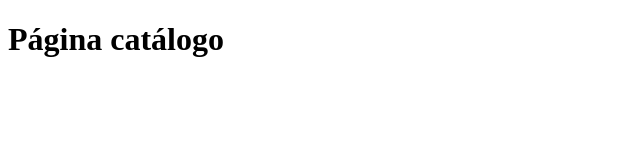
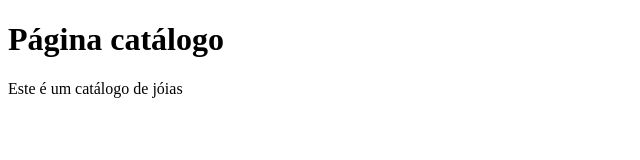
Before and after one commit to maririb749/Desafio-merge-com-conflito, a plain HTML site: page catalogo.html in a window 1280 px wide. Shown: the whole page, without its empty margins (0-640 px from the left). Drawn offline with Linux system fonts and the light colour scheme.

Commit message:
Catálogo Update

```diff
--- a/catalogo.html
+++ b/catalogo.html
@@ -8,5 +8,6 @@
 </head>
 <body>
     <h1>Página catálogo</h1>
+    <p>Este é um catálogo de jóias</p>
     </body>
 </html>
```
